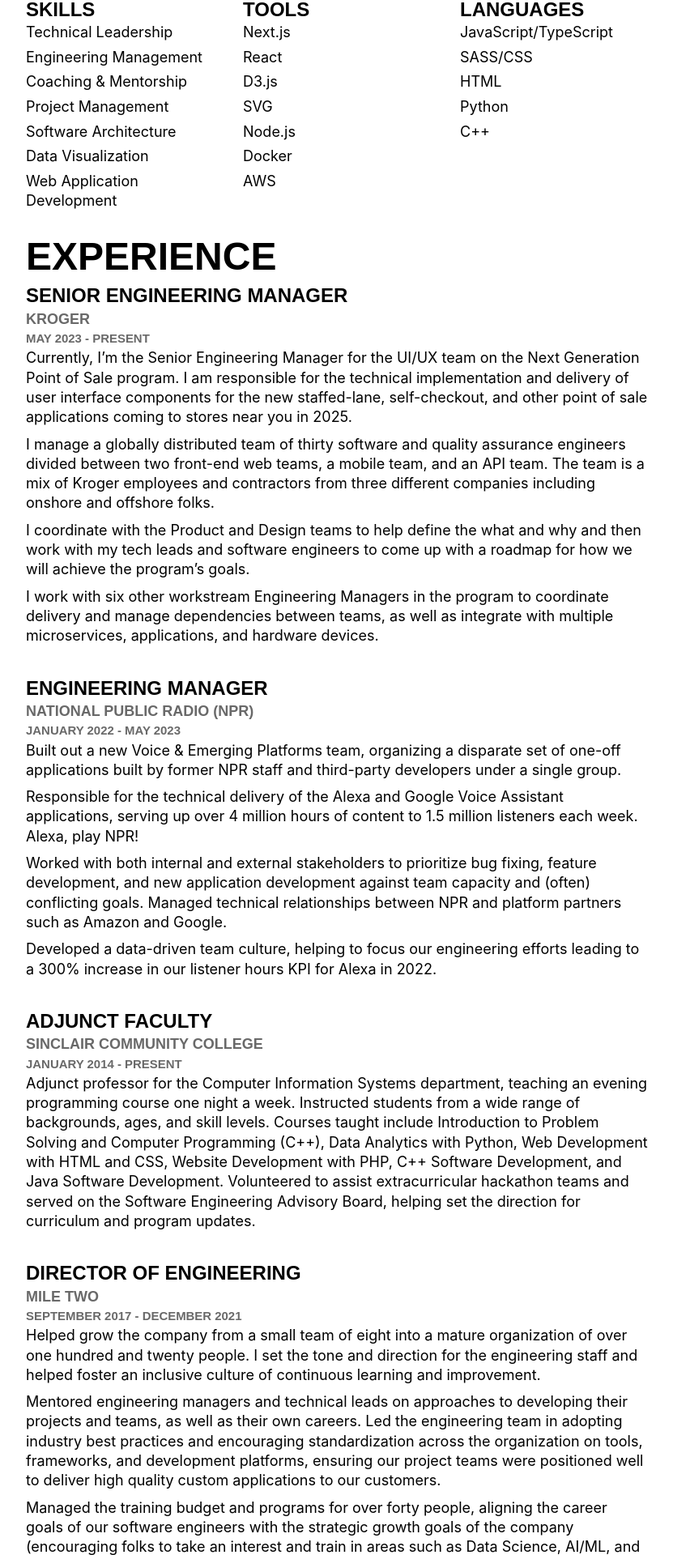
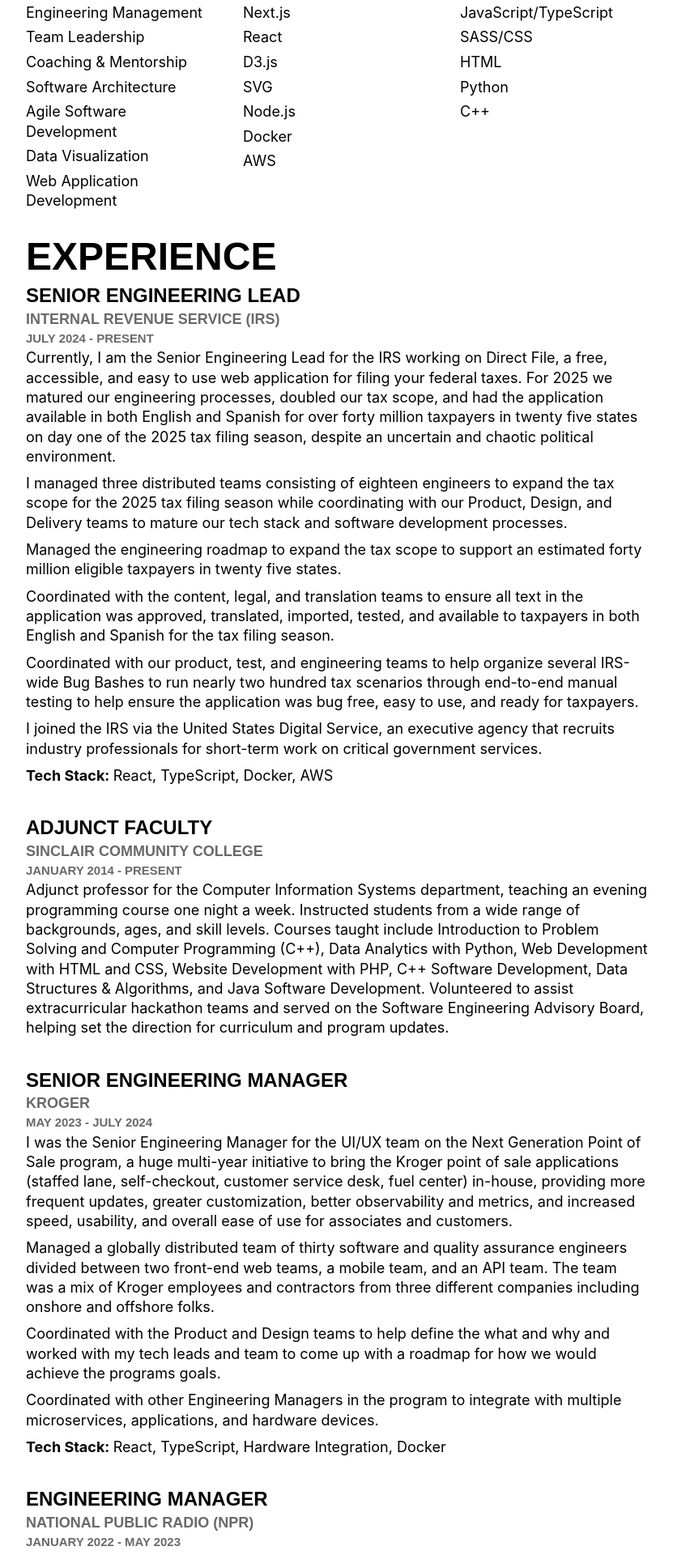
Before and after one commit to bowmanmc/www.itschilitime.com, a Next.js app: page /resume in a window 1280 px wide. Shown: the part 540-2460 px from the top of the page at 81% size, without its empty margins (224-1055 px from the left). Built offline with nearby package versions, Linux system fonts and the light colour scheme; a web font is replaced by a local one.

Commit message:
Resume updates

```diff
--- a/pages/resume.js
+++ b/pages/resume.js
@@ -16,7 +16,8 @@
             <div className="Resume">
                 <section className="Resume__summary">
                     <h2>Summary</h2>
-                    <p>👋 Hello there! I am an engineering manager with over twenty years of experience as a technical team lead, application architect, fullstack software engineer, and educator from Dayton, Ohio, with expertise in delivering web-based applications to a wide variety of commercial and government clients. I am passionate about growing high performing engineering teams and working with them to unlock their potential to build maintainable software applications that delight end-users.</p>
+
+                    <p>👋 Hello there! I’m an empathetic, enthusiastic technical leader with over twenty years of experience as an engineering manager, technical team lead, application architect, and full-stack software engineer. I am passionate about growing high performing engineering teams and working with them to unlock their potential to build maintainable software applications that scale well and delight end users. </p>
 
                     <p>Since 2014 I have taught evening Computer Science courses at Sinclair Community College. I love helping students take their first steps towards a career in computer programming and am excited to see them entering the workforce (and have even had the pleasure of hiring a few of them).</p>
 
@@ -27,11 +28,11 @@
                     <div>
                         <h2>Skills</h2>
                         <ul>
-                            <li>Technical Leadership</li>
                             <li>Engineering Management</li>
+                            <li>Team Leadership</li>
                             <li>Coaching &amp; Mentorship</li>
-                            <li>Project Management</li>
                             <li>Software Architecture</li>
+                            <li>Agile Software Development</li>
                             <li>Data Visualization</li>
                             <li>Web Application Development</li>
                         </ul>
@@ -67,27 +68,18 @@
                     <h2>Experience</h2>
 
                     <ResumeExperience
-                        company="Kroger"
-                        title="Senior Engineering Manager"
-                        start="May 2023"
+                        company="Internal Revenue Service (IRS)"
+                        title="Senior Engineering Lead"
+                        start="July 2024"
                         end="Present">
-                        <p>Currently, I’m the Senior Engineering Manager for the UI/UX team on the Next Generation Point of Sale program. I am responsible for the technical implementation and delivery of user interface components for the new staffed-lane, self-checkout, and other point of sale applications coming to stores near you in 2025.</p>
-                        <p>I manage a globally distributed team of thirty software and quality assurance engineers divided between two front-end web teams, a mobile team, and an API team. The team is a mix of Kroger employees and contractors from three different companies including onshore and offshore folks.</p>
-                        <p>I coordinate with the Product and Design teams to help define the what and why and then work with my tech leads and software engineers to come up with a roadmap for how we will achieve the program’s goals.</p>
-                        <p>I work with six other workstream Engineering Managers in the program to coordinate delivery and manage dependencies between teams, as well as integrate with multiple microservices, applications, and hardware devices.</p>
+                        <p>Currently, I am the Senior Engineering Lead for the IRS working on Direct File, a free, accessible, and easy to use web application for filing your federal taxes. For 2025 we matured our engineering processes, doubled our tax scope, and had the application available in both English and Spanish for over forty million taxpayers in twenty five states on day one of the 2025 tax filing season, despite an uncertain and chaotic political environment. </p>
+                        <p>I managed three distributed teams consisting of eighteen engineers to expand the tax scope for the 2025 tax filing season while coordinating with our Product, Design, and Delivery teams to mature our tech stack and software development processes.</p>
+                        <p>Managed the engineering roadmap to expand the tax scope to support an estimated forty million eligible taxpayers in twenty five states.</p>
+                        <p>Coordinated with the content, legal, and translation teams to ensure all text in the application was approved, translated, imported, tested, and available to taxpayers in both English and Spanish for the tax filing season.</p>
+                        <p>Coordinated with our product, test, and engineering teams to help organize several IRS-wide Bug Bashes to run nearly two hundred tax scenarios through end-to-end manual testing to help ensure the application was bug free, easy to use, and ready for taxpayers.</p>
+                        <p>I joined the IRS via the United States Digital Service, an executive agency that recruits industry professionals for short-term work on critical government services.</p>
+                        <p><strong>Tech Stack: </strong>React, TypeScript, Docker, AWS</p>
                     </ResumeExperience>
-
-                    <ResumeExperience
-                        company="National Public Radio (NPR)"
-                        title="Engineering Manager"
-                        start="January 2022"
-                        end="May 2023">
-                        <p>Built out a new Voice & Emerging Platforms team, organizing a disparate set of one-off applications built by former NPR staff and third-party developers under a single group.</p>
-                        <p>Responsible for the technical delivery of the Alexa and Google Voice Assistant applications, serving up over 4 million hours of content to 1.5 million listeners each week. Alexa, play NPR!</p>
-                        <p>Worked with both internal and external stakeholders to prioritize bug fixing, feature development, and new application development against team capacity and (often) conflicting goals. Managed technical relationships between NPR and platform partners such as Amazon and Google.</p>
-                        <p>Developed a data-driven team culture, helping to focus our engineering efforts leading to a 300% increase in our listener hours KPI for Alexa in 2022.</p>
-                    </ResumeExperience>
-
 
                     <ResumeExperience
                         company="Sinclair Community College"
@@ -101,11 +93,35 @@
                             ages, and skill levels. Courses taught include Introduction to
                             Problem Solving and Computer Programming (C++), Data Analytics with Python,
                             Web Development with HTML and CSS, Website Development with PHP, C++ Software Development,
-                            and Java Software Development.
+                            Data Structures &amp; Algorithms, and Java Software Development.
                             Volunteered to assist extracurricular hackathon
                             teams and served on the Software Engineering Advisory Board,
                             helping set the direction for curriculum and program updates.
                         </p>
+                    </ResumeExperience>
+
+                    <ResumeExperience
+                        company="Kroger"
+                        title="Senior Engineering Manager"
+                        start="May 2023"
+                        end="July 2024">
+                        <p>I was the Senior Engineering Manager for the UI/UX team on the Next Generation Point of Sale program, a huge multi-year initiative to bring the Kroger point of sale applications (staffed lane, self-checkout, customer service desk, fuel center) in-house, providing more frequent updates, greater customization, better observability and metrics, and increased speed, usability, and overall ease of use for associates and customers.</p>
+                        <p>Managed a globally distributed team of thirty software and quality assurance engineers divided between two front-end web teams, a mobile team, and an API team. The team was a mix of Kroger employees and contractors from three different companies including onshore and offshore folks.</p>
+                        <p>Coordinated with the Product and Design teams to help define the what and why and worked with my tech leads and team to come up with a roadmap for how we would achieve the programs goals.</p>
+                        <p>Coordinated with other Engineering Managers in the program to integrate with multiple microservices, applications, and hardware devices.</p>
+                        <p><strong>Tech Stack: </strong>React, TypeScript, Hardware Integration, Docker</p>
+                    </ResumeExperience>
+
+                    <ResumeExperience
+                        company="National Public Radio (NPR)"
+                        title="Engineering Manager"
+                        start="January 2022"
+                        end="May 2023">
+                        <p>Built out a new Voice & Emerging Platforms team, organizing a disparate set of one-off applications built by former NPR staff and third-party developers under a single group.</p>
+                        <p>Responsible for the technical delivery of the Alexa and Google Voice Assistant applications, serving up over 4 million hours of content to 1.5 million listeners each week. Alexa, play NPR!</p>
+                        <p>Worked with both internal and external stakeholders to prioritize bug fixing, feature development, and new application development against team capacity and (often) conflicting goals. Managed technical relationships between NPR and platform partners such as Amazon and Google.</p>
+                        <p>Developed a data-driven team culture, helping to focus our engineering efforts leading to a 300% increase in our listener hours KPI for Alexa in 2022.</p>
+                        <p><strong>Tech Stack: </strong>TypeScript, Node.js, Alexa Skills Kit SDK, Next.js, AWS</p>
                     </ResumeExperience>
 
                     <ResumeExperience
@@ -127,6 +143,7 @@
                             opportunity to work on cross-functional teams to design and build internal R&D software applications
                             alongside our experienced staff. Improved diversity and inclusion efforts at the company, setting and
                             exceeding a goal of hiring 50% of our interns from under-represented groups in technology.</p>
+                        <p><strong>Tech Stack: </strong>React, Next.js, JavaScript, Node.js, Docker</p>
                     </ResumeExperience>
 
                     <ResumeExperience
```
Also changed, not shown: 1 other file (tests, documents, lock files or other folders).
